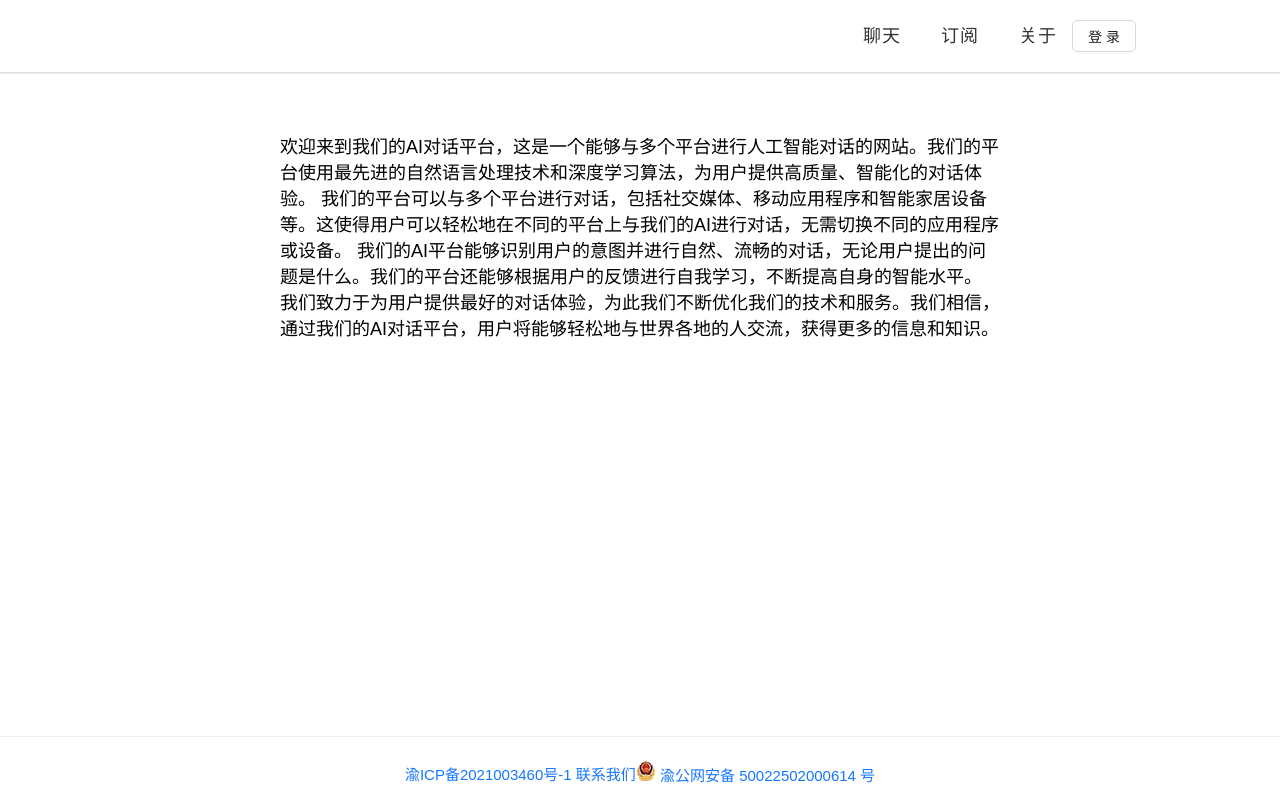
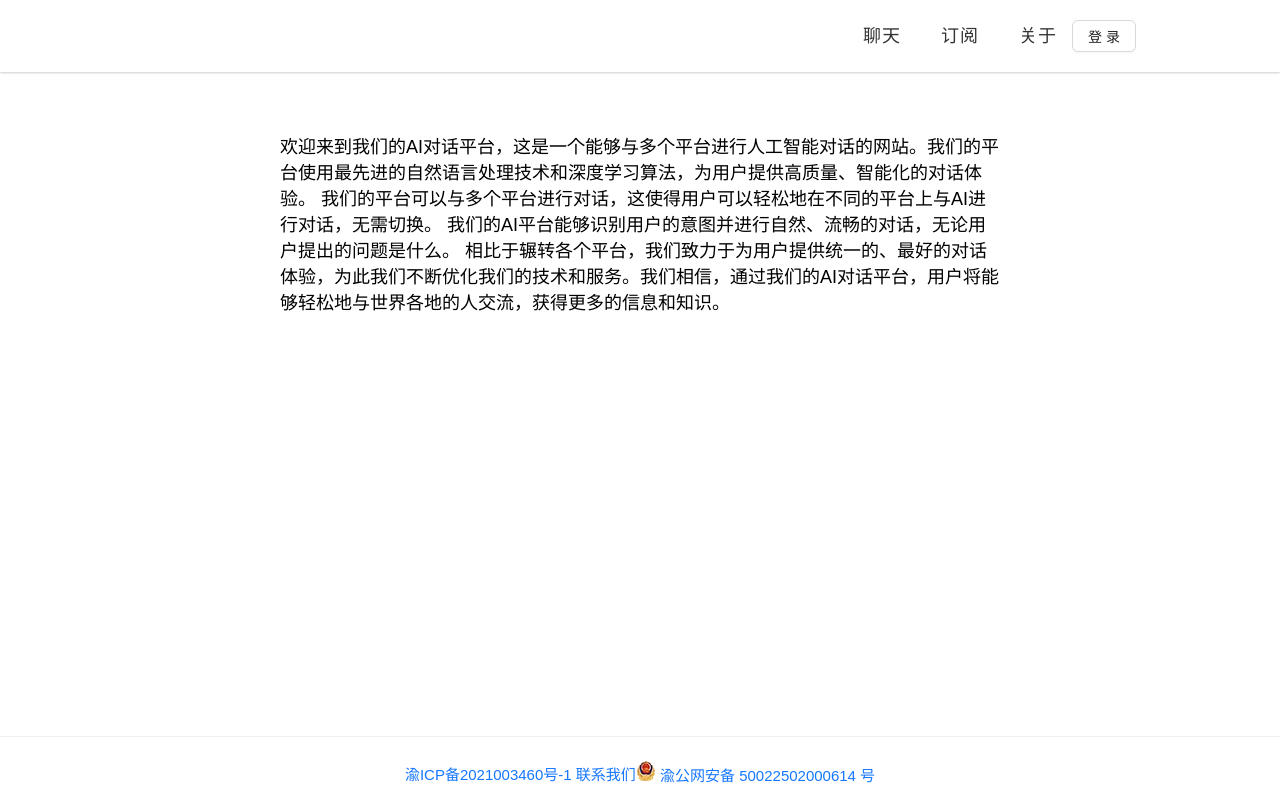
Before and after one commit to RedDwarfTech/ai-web, a React (Create React App) app: page / in a window 1280 px wide. Both pictures are taken after a click on the link "关于". Built offline with nearby package versions, Linux system fonts and the light colour scheme; no server answers.

Commit message:
docs: tweak the website intro

```diff
--- a/src/page/about/About.tsx
+++ b/src/page/about/About.tsx
@@ -8,11 +8,11 @@ const About: React.FC = (props) => {
       <div className="about-intro">
       欢迎来到我们的AI对话平台，这是一个能够与多个平台进行人工智能对话的网站。我们的平台使用最先进的自然语言处理技术和深度学习算法，为用户提供高质量、智能化的对话体验。
 
-      我们的平台可以与多个平台进行对话，包括社交媒体、移动应用程序和智能家居设备等。这使得用户可以轻松地在不同的平台上与我们的AI进行对话，无需切换不同的应用程序或设备。
+      我们的平台可以与多个平台进行对话，这使得用户可以轻松地在不同的平台上与AI进行对话，无需切换。
 
-      我们的AI平台能够识别用户的意图并进行自然、流畅的对话，无论用户提出的问题是什么。我们的平台还能够根据用户的反馈进行自我学习，不断提高自身的智能水平。
+      我们的AI平台能够识别用户的意图并进行自然、流畅的对话，无论用户提出的问题是什么。
 
-      我们致力于为用户提供最好的对话体验，为此我们不断优化我们的技术和服务。我们相信，通过我们的AI对话平台，用户将能够轻松地与世界各地的人交流，获得更多的信息和知识。
+      相比于辗转各个平台，我们致力于为用户提供统一的、最好的对话体验，为此我们不断优化我们的技术和服务。我们相信，通过我们的AI对话平台，用户将能够轻松地与世界各地的人交流，获得更多的信息和知识。
       </div>
     </div>
   );
```
